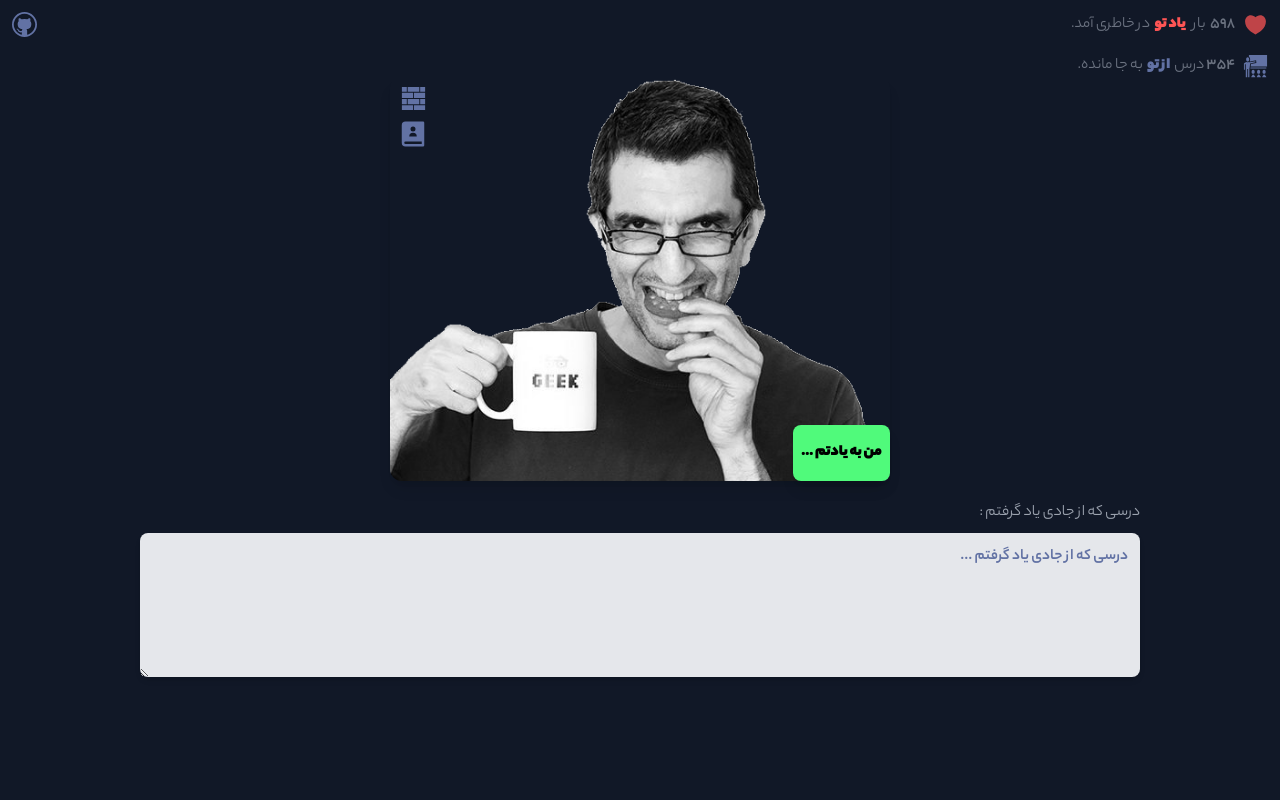
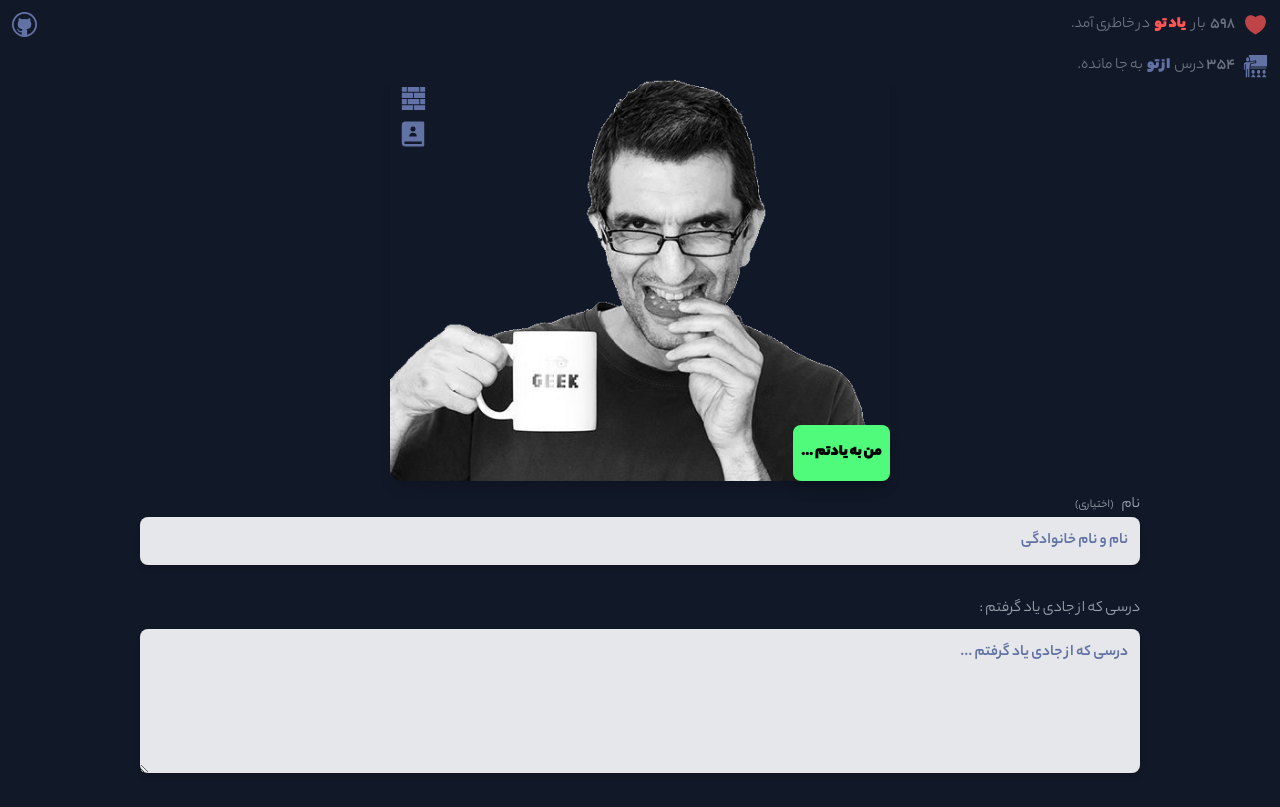
Before and after one commit to milad7212/jadijan, a Next.js app: page / in a window 1280 px wide. Built offline with nearby package versions, Linux system fonts and the light colour scheme.

Commit message:
Add name for notes

```diff
--- a/components/Quote.jsx
+++ b/components/Quote.jsx
@@ -1,17 +1,18 @@
-import React from 'react'
+import React from "react";
 
-function Quote({text='من یاد گرفتن رو ازش یاد گرفتم....'}) {
+function Quote({ text = "من یاد گرفتن رو ازش یاد گرفتم...." }) {
   return (
     <div className="max-w-4xl p-4 text-gray-800 bg-white rounded-lg shadow my-2">
-        <div className="mb-2">
-          <div className="h-3 text-3xl text-right text-gray-600">”</div>
-          <p className="px-4 text-sm text-center text-gray-600">
-           {text}
-          </p>
-          <div className="h-3 text-3xl text-left text-gray-600">“</div>
-        </div>
+      <div className="mb-2">
+        <div className="h-3 text-3xl text-right text-gray-600">”</div>
+        <p className="px-4 text-sm text-center text-gray-600">{text}</p>
+        <div className="h-3 text-3xl text-left text-gray-600">“</div>
       </div>
-  )
+
+        <p className="text-gray-600 text-xs font-bold ">میلاد حسنی</p>
+
+    </div>
+  );
 }
 
-export default Quote
+export default Quote;
--- a/pages/index.jsx
+++ b/pages/index.jsx
@@ -2,14 +2,13 @@ import Head from "next/head";
 import Image from "next/image";
 import { RiHeart3Fill, RiContactsBook2Fill } from "react-icons/ri";
 import { GiTeacher, GiBrickWall } from "react-icons/gi";
-import {GrSend} from 'react-icons/gr';
-import {VscGithub} from 'react-icons/vsc'
+import { GrSend } from "react-icons/gr";
+import { VscGithub } from "react-icons/vsc";
 import Link from "next/link";
 import { useState } from "react";
 
-
 export default function Home() {
-  const [valueTextArea, setValueTextArea] = useState("")
+  const [valueTextArea, setValueTextArea] = useState("");
   return (
     <div className="bg-ciBackBeauty p-3 min-h-screen">
       <div className="flex items-center">
@@ -20,9 +19,15 @@ export default function Home() {
           <span className="text-ciRed font-black mx-1 ">یاد تو</span>
           <span className="">در خاطری آمد.</span>
         </p>
-        <a href="https://github.com/milad7212/jadijan" className=" mr-auto" target='blank'>
-
-        <VscGithub fontSize={25} className="text-ciComment   cursor-pointer" />
+        <a
+          href="https://github.com/milad7212/jadijan"
+          className=" mr-auto"
+          target="blank"
+        >
+          <VscGithub
+            fontSize={25}
+            className="text-ciComment   cursor-pointer"
+          />
         </a>
       </div>
       <div className="flex items-center mt-4">
@@ -52,10 +57,10 @@ export default function Home() {
               />
             </Link>
             <Link href="/lessons">
-            <RiContactsBook2Fill
-              fontSize={30}
-              className="text-ciComment mt-2 cursor-pointer hover:animate-ping "
-            />
+              <RiContactsBook2Fill
+                fontSize={30}
+                className="text-ciComment mt-2 cursor-pointer hover:animate-ping "
+              />
             </Link>
           </div>
           <div className="absolute bottom-0">
@@ -67,21 +72,40 @@ export default function Home() {
         </div>
       </div>
       <div className="max-w-5xl mx-auto p-3">
+        <p className=" text-gray-400 ">
+          <span className="">نام</span>
+          <span className="text-xs mr-2">(اختیاری)</span>
+        </p>
+        <div className="relative">
+          <input
+            className="w-full rounded-lg shadow-md outline-none placeholder:text-ciComment font-bold  p-3 bg-gray-200 focus-within:border-2 focus-within:ring-4"
+            placeholder="نام و نام خانوادگی"
+          />
+          {valueTextArea.length > 2 && (
+            <div className=" absolute left-3 bottom-4">
+              <GrSend fontSize={25} className="text-ciRed " />
+            </div>
+          )}
+        </div>
+      </div>
+      <div className="max-w-5xl mx-auto p-3">
         <p className=" my-2 text-gray-400 ">درسی که از جادی یاد گرفتم :</p>
         <div className="relative">
           <textarea
             className="w-full rounded-lg shadow-md outline-none placeholder:text-ciComment font-bold  p-3 bg-gray-200 focus-within:border-2 focus-within:ring-4"
             placeholder="درسی که از جادی یاد گرفتم ..."
             value={valueTextArea}
-            onChange={(v)=>setValueTextArea(v.target.value)}
+            onChange={(v) => setValueTextArea(v.target.value)}
             name=""
             id=""
             cols="5"
             rows="5"
           ></textarea>
-           {valueTextArea.length>2 && <div className=" absolute left-3 bottom-4">
-             <GrSend fontSize={25} className="text-ciRed " />
-           </div>}
+          {valueTextArea.length > 2 && (
+            <div className=" absolute left-3 bottom-4">
+              <GrSend fontSize={25} className="text-ciRed " />
+            </div>
+          )}
         </div>
       </div>
     </div>
--- a/pages/lessons/index.jsx
+++ b/pages/lessons/index.jsx
@@ -3,7 +3,7 @@ import Quote from "../../components/Quote";
 
 function LessonsPage() {
   return (
-    <div className="bg-ciBackBeauty p-3 h-screen">
+    <div className="bg-ciBackBeauty p-3 h-screen ">
       <div className="flex justify-center">
         <p className="text-gray-200  font-bold ">درس هایی که آموختند از جادی</p>
       </div>
@@ -11,6 +11,7 @@ function LessonsPage() {
         <Quote />
         <Quote text="من وقتی رانندگی میکردم پادکستهای جادی رو گوش میکردم. بخاطر این موضوع ازش ممنونم"/>
       </div>
+
     </div>
   );
 }
```
